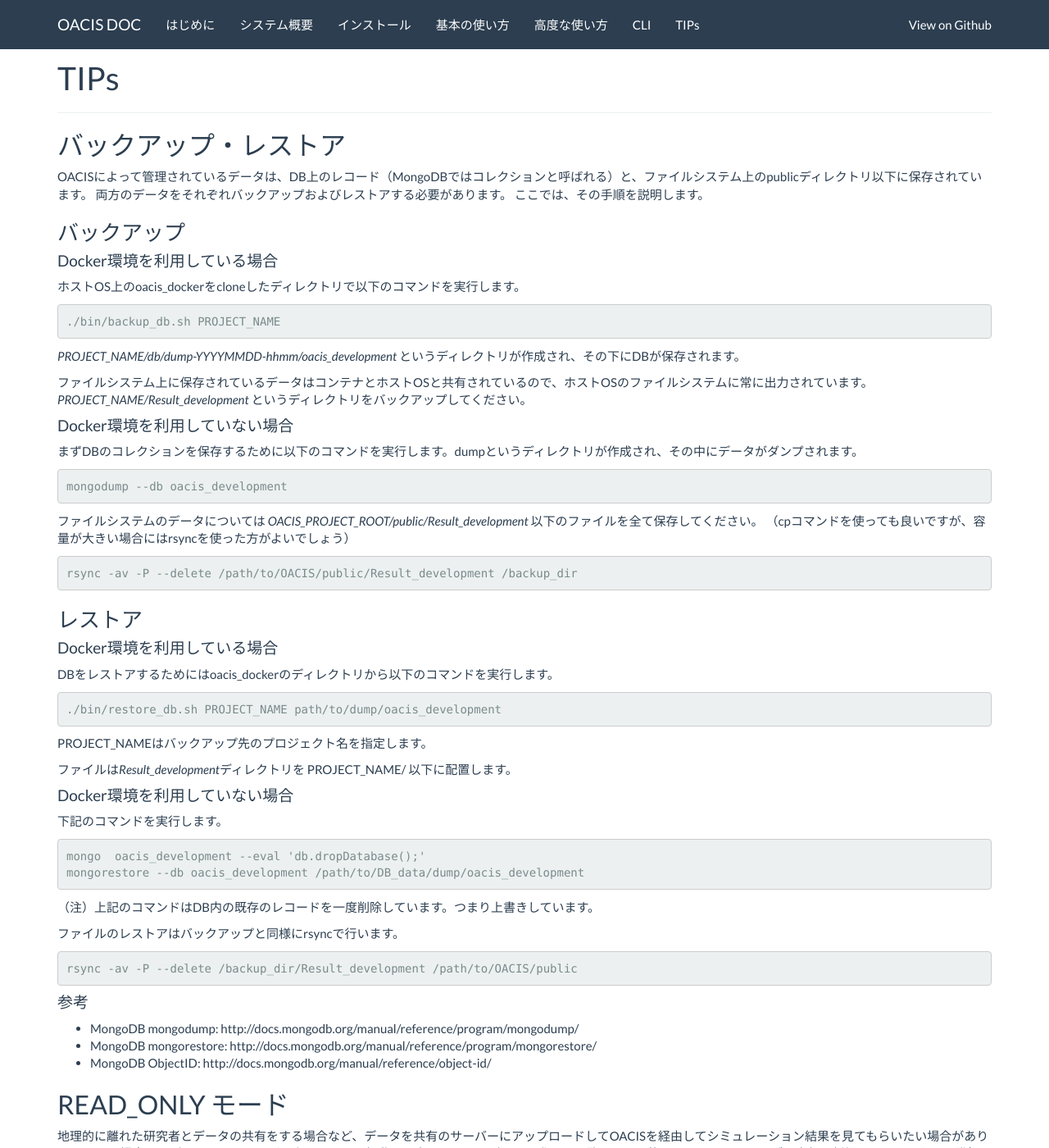
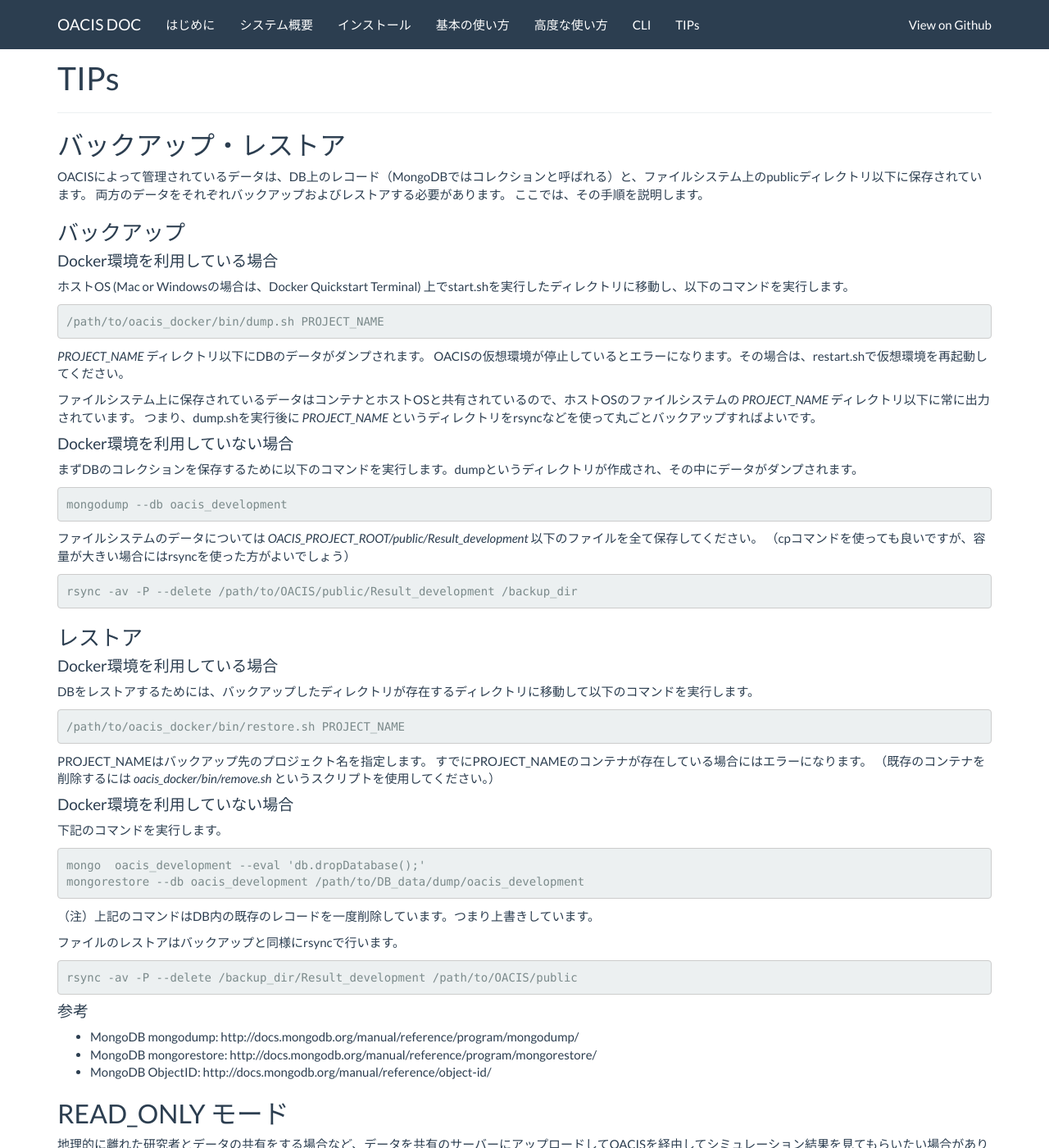
Before and after one commit to crest-cassia/oacis, a Jekyll site: the page built from ja/tips.md, in a window 1280 px wide and 1400 px high. Shown: the whole window at 82% size. Built offline with Jekyll 4.4.1, drawn with Linux system fonts in a browser that asks for light colours; nearby versions of some CDN libraries.

Commit message:
updated the oacis_docker command

```diff
--- a/ja/tips.md
+++ b/ja/tips.md
@@ -18,16 +18,18 @@ OACISによって管理されているデータは、DB上のレコード（Mong
 
 #### Docker環境を利用している場合
 
-ホストOS上のoacis_dockerをcloneしたディレクトリで以下のコマンドを実行します。
+ホストOS (Mac or Windowsの場合は、Docker Quickstart Terminal) 上でstart.shを実行したディレクトリに移動し、以下のコマンドを実行します。
 
 {% highlight sh %}
-./bin/backup_db.sh PROJECT_NAME
+/path/to/oacis_docker/bin/dump.sh PROJECT_NAME
 {% endhighlight %}
 
-*PROJECT_NAME/db/dump-YYYYMMDD-hhmm/oacis_development* というディレクトリが作成され、その下にDBが保存されます。
+*PROJECT_NAME* ディレクトリ以下にDBのデータがダンプされます。
+OACISの仮想環境が停止しているとエラーになります。その場合は、restart.shで仮想環境を再起動してください。
 
-ファイルシステム上に保存されているデータはコンテナとホストOSと共有されているので、ホストOSのファイルシステムに常に出力されています。
-*PROJECT_NAME/Result_development* というディレクトリをバックアップしてください。
+ファイルシステム上に保存されているデータはコンテナとホストOSと共有されているので、ホストOSのファイルシステムの *PROJECT_NAME* ディレクトリ以下に常に出力されています。
+つまり、dump.shを実行後に *PROJECT_NAME* というディレクトリをrsyncなどを使って丸ごとバックアップすればよいです。
+
 
 #### Docker環境を利用していない場合
 
@@ -48,15 +50,15 @@ rsync -av -P --delete /path/to/OACIS/public/Result_development /backup_dir
 
 #### Docker環境を利用している場合
 
-DBをレストアするためにはoacis_dockerのディレクトリから以下のコマンドを実行します。
+DBをレストアするためには、バックアップしたディレクトリが存在するディレクトリに移動して以下のコマンドを実行します。
 
 {% highlight sh %}
-./bin/restore_db.sh PROJECT_NAME path/to/dump/oacis_development
+/path/to/oacis_docker/bin/restore.sh PROJECT_NAME
 {% endhighlight %}
 
 PROJECT_NAMEはバックアップ先のプロジェクト名を指定します。
-
-ファイルは*Result_development*ディレクトリを PROJECT_NAME/ 以下に配置します。
+すでにPROJECT_NAMEのコンテナが存在している場合にはエラーになります。
+（既存のコンテナを削除するには *oacis_docker/bin/remove.sh* というスクリプトを使用してください。）
 
 #### Docker環境を利用していない場合
 
```
Also changed, not shown: ja/install.md (+12 -6 lines).
